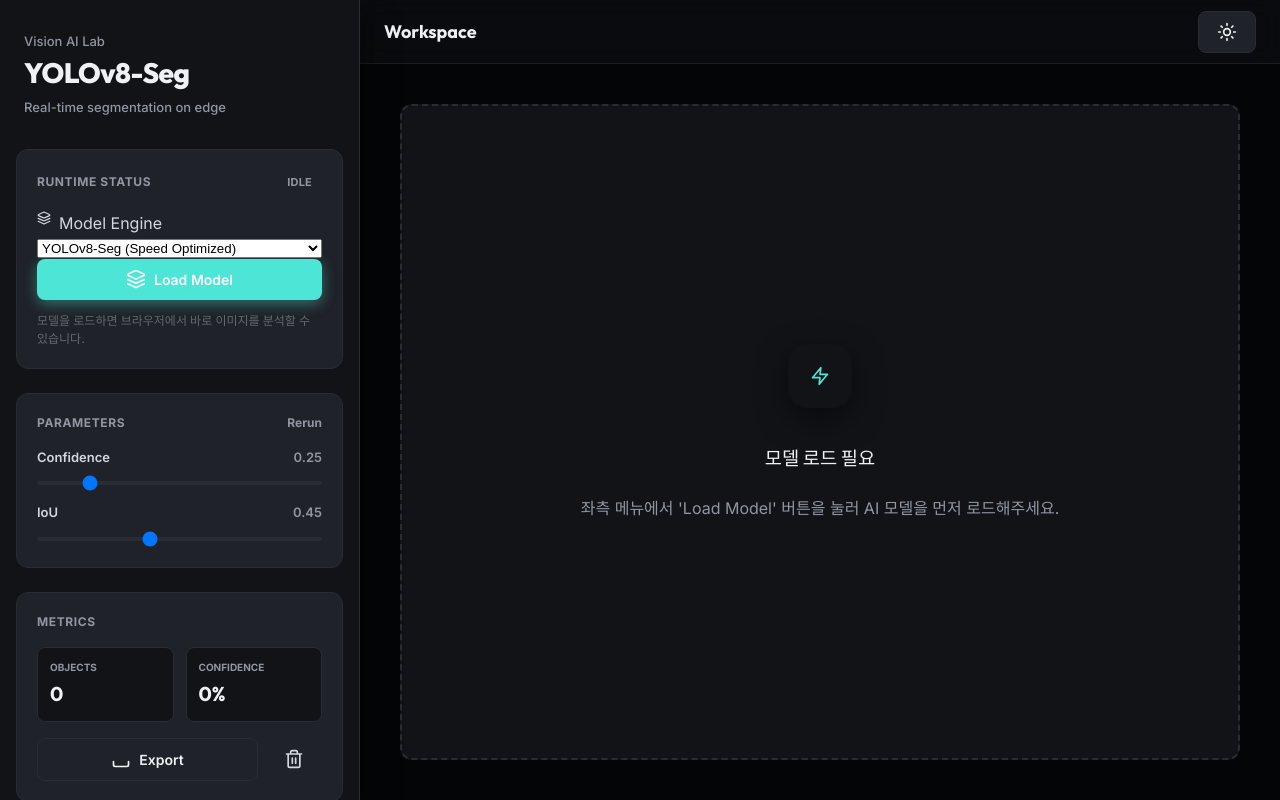
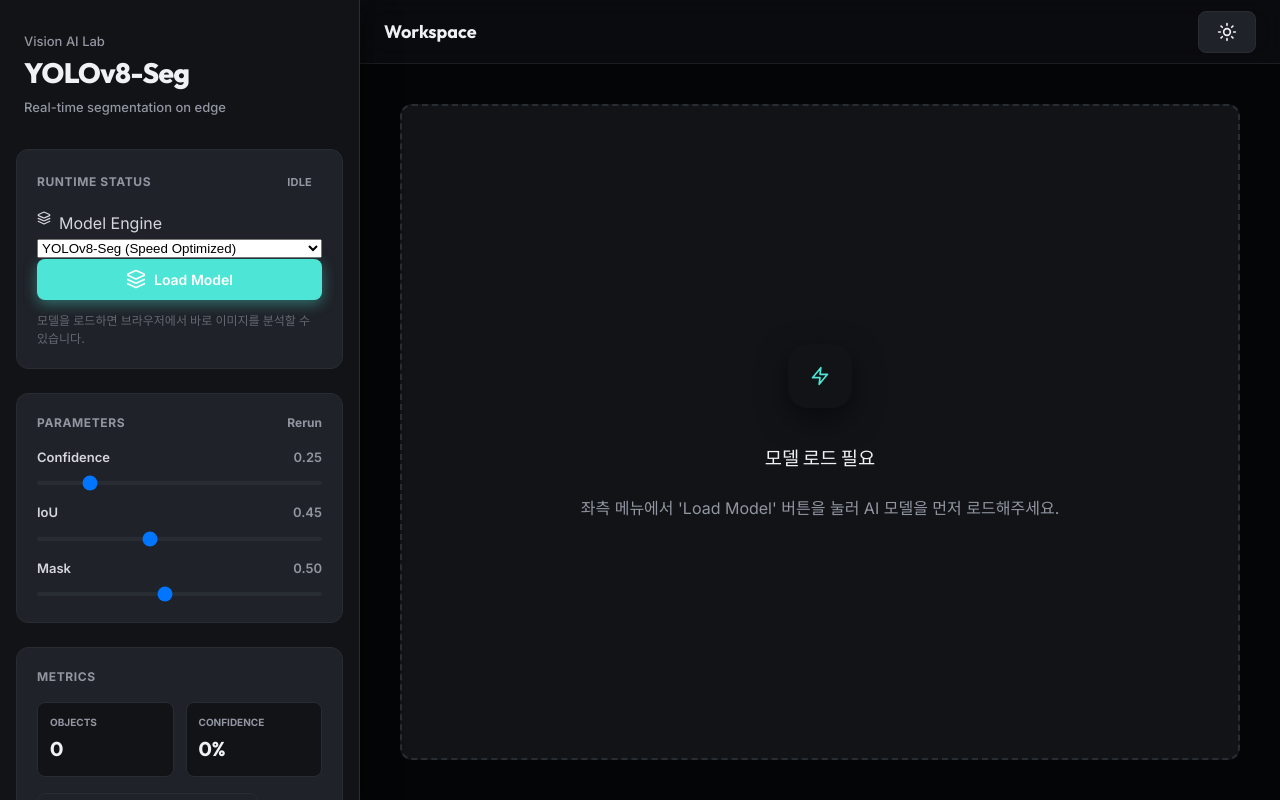
Before and after one commit to currentJob/yolov8-seg-page, a React (Vite) app: page / in a window 1280 px wide. Built offline with nearby package versions, Linux system fonts and the light colour scheme.

Commit message:
fix: 설정 키 이름 불일치 수정 및 Mask 임계값 설정 복구

```diff
--- a/src/App.jsx
+++ b/src/App.jsx
@@ -10,11 +10,13 @@
 const DEFAULT_SETTINGS = {
   confidenceThreshold: 0.25,
   iouThreshold: 0.45,
+  maskThreshold: 0.5,
 };
 
 const sliderMeta = [
   { key: "confidenceThreshold", label: "Confidence", min: 0.1, max: 1.0, step: 0.01 },
   { key: "iouThreshold", label: "IoU", min: 0.1, max: 1.0, step: 0.01 },
+  { key: "maskThreshold", label: "Mask", min: 0.1, max: 1.0, step: 0.01 },
 ];
 
 export default function App() {
--- a/src/workers/yoloSeg.worker.js
+++ b/src/workers/yoloSeg.worker.js
@@ -109,7 +109,7 @@
     }
 
     const prob = sigmoid(bestScore);
-    if (prob < settings.confidence) continue;
+    if (prob < settings.confidenceThreshold) continue;
 
     const x1Model = cx - width / 2;
     const y1Model = cy - height / 2;
@@ -137,7 +137,7 @@
     });
   }
 
-  return nms(detections, settings.iou);
+  return nms(detections, settings.iouThreshold);
 }
 
 function findProtoOutput(outputs) {
@@ -192,7 +192,7 @@
   ctx.drawImage(bitmap, 0, 0);
 
   for (const detection of detections) {
-    drawMask(ctx, detection, protoData, protoDims, bitmap.width, bitmap.height, letterbox, settings.mask);
+    drawMask(ctx, detection, protoData, protoDims, bitmap.width, bitmap.height, letterbox, settings.maskThreshold || 0.5);
   }
 
   for (const detection of detections) {
```
